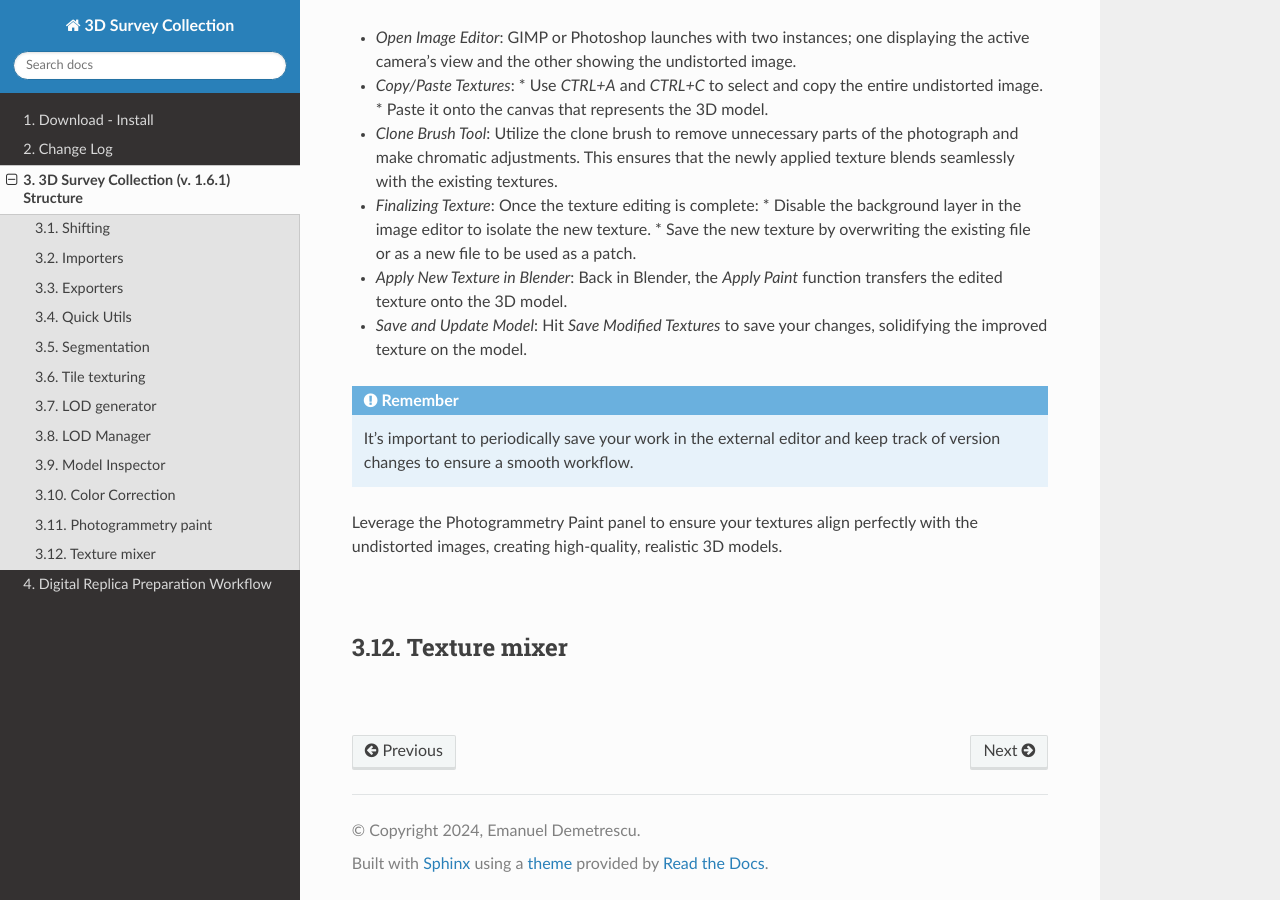
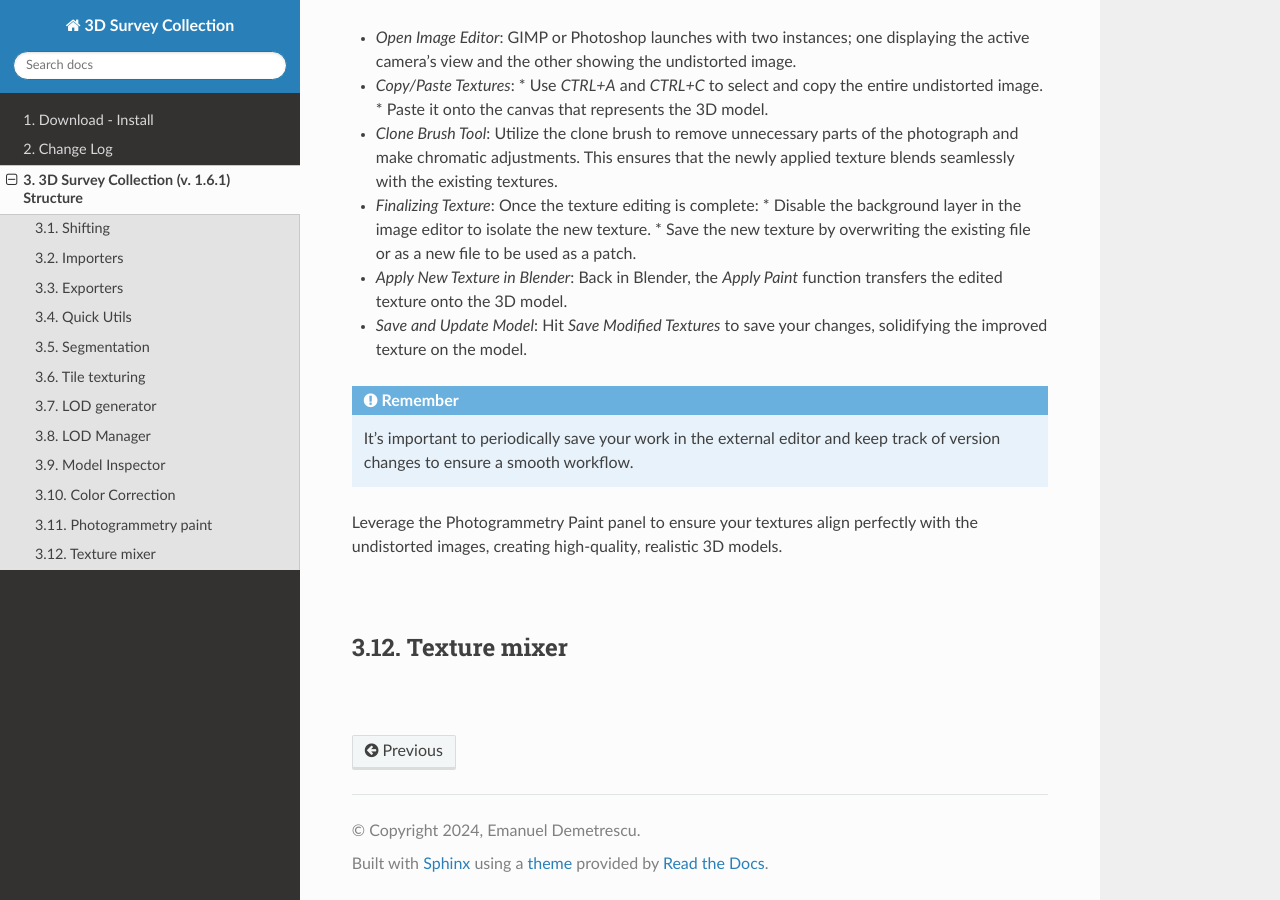
Before and after one commit to zalmoxes-laran/3D-survey-collection-doc, a Sphinx documentation site: the page built from docs/3DSCstructure.rst, in a window 1280 px wide and 900 px high, scrolled down 19587 px. Built offline with Sphinx 7.4.7 and the Read the Docs theme 3.1.0, drawn with Linux system fonts in a browser that asks for light colours.

Commit message:
Update index.rst

```diff
--- a/docs/index.rst
+++ b/docs/index.rst
@@ -36,4 +36,3 @@ Contents
    usage
    changeLog
    3DSCstructure
-   digital_replica_preparation
```
